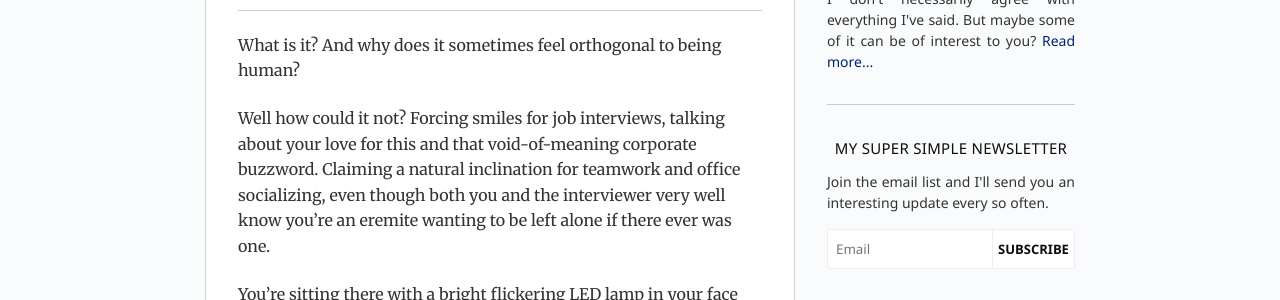
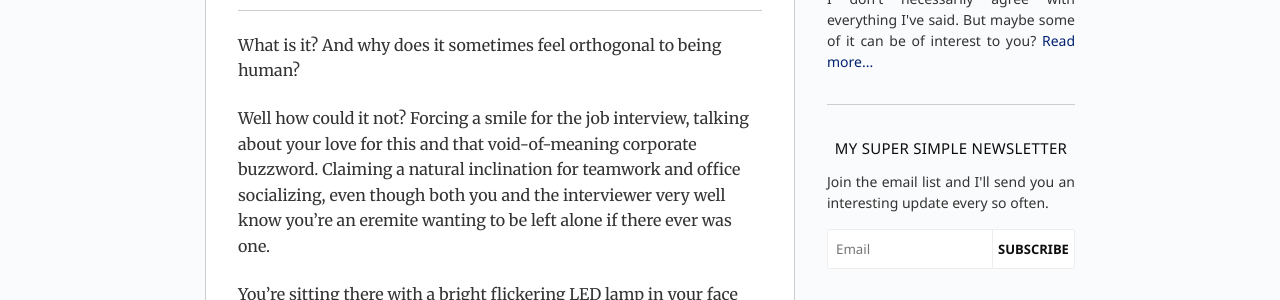
Before and after one commit to gdbroman/broman.blog, a Jekyll site: the page built from _posts/2020/2020-08-13-on-being-employable.md, in a window 1280 px wide. Shown: the part 516-816 px from the top of the page. Built offline with Jekyll 4.4.1, drawn with Linux system fonts in a browser that asks for light colours.

Commit message:
revision

```diff
--- a/_posts/2020/2020-08-13-on-being-employable.md
+++ b/_posts/2020/2020-08-13-on-being-employable.md
@@ -5,7 +5,7 @@ permalink: on-being-employable
 
 What is it? And why does it sometimes feel orthogonal to being human?
 
-Well how could it not? Forcing smiles for job interviews, talking about your love for this and that void-of-meaning corporate buzzword. Claiming a natural inclination for teamwork and office socializing, even though both you and the interviewer very well know you’re an eremite wanting to be left alone if there ever was one.
+Well how could it not? Forcing a smile for the job interview, talking about your love for this and that void-of-meaning corporate buzzword. Claiming a natural inclination for teamwork and office socializing, even though both you and the interviewer very well know you’re an eremite wanting to be left alone if there ever was one.
 
 You're sitting there with a bright flickering LED lamp in your face thinking, _is this what we’re supposed to do? Is this humanity at its peak: Sitting inside rectangular shaped cement blocks during the day’s most precious hours?_ You don’t say that of course - or that would be _“unprofessional”_. Instead you go on about how you, as an [insert bullshit corporate title here] _love_ what you do (even though you never use that word even for your family members), how you’re always on time and do not shy away from working hard (sort of implicitly communicating that you indeed will do as you’re told and be an office slave from nine to five every weekday and maybe even on the weekends).
 
```
